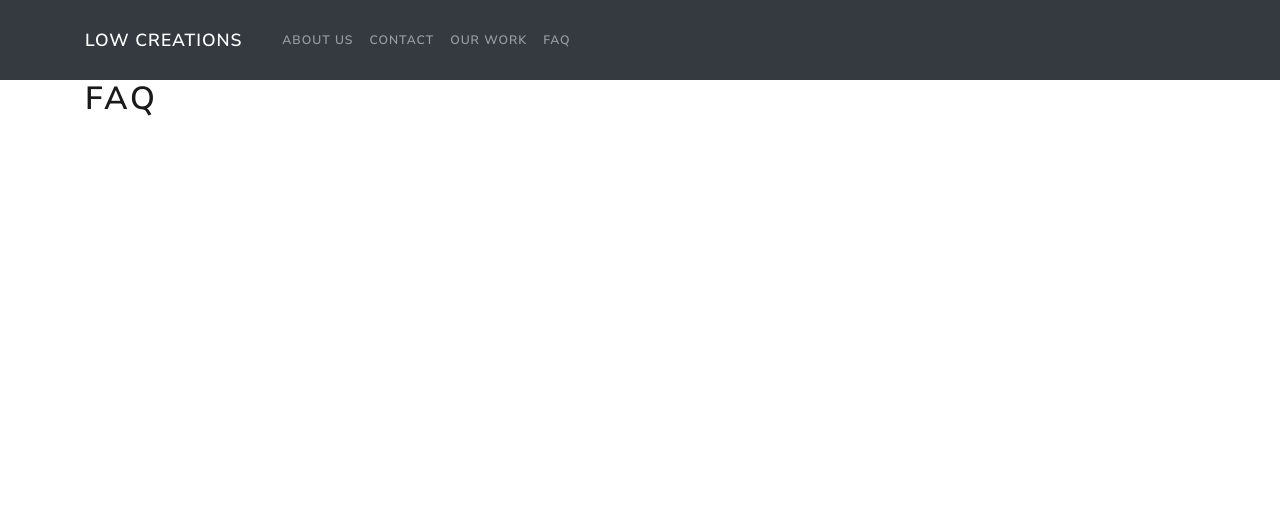
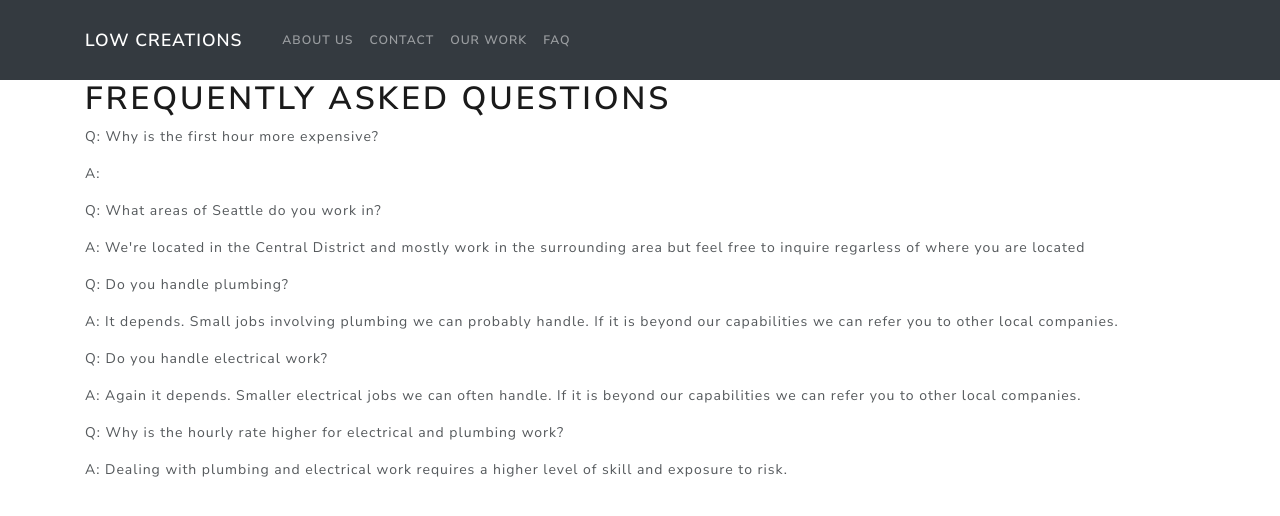
Before and after one commit to PeteLow-13/LowCreations, a React (Create React App) app: page /faq in a window 1280 px wide. Shown: the top 516 px of the page. Built offline with nearby package versions, Linux system fonts and the light colour scheme.

Commit message:
added content to FAQ

```diff
--- a/src/Screens/FAQScreen.js
+++ b/src/Screens/FAQScreen.js
@@ -3,7 +3,17 @@ import React from 'react';
 const FAQScreen = () => {
   return (
     <div>
-      <h1>FAQ</h1>
+      <h1>Frequently Asked Questions</h1>
+      <p>Q: Why is the first hour more expensive?</p>
+      <p>A: </p>
+      <p>Q: What areas of Seattle do you work in?</p>
+      <p>A: We're located in the Central District and mostly work in the surrounding area but feel free to inquire regarless of where you are located</p>
+      <p>Q: Do you handle plumbing?</p>
+      <p>A: It depends. Small jobs involving plumbing we can probably handle. If it is beyond our capabilities we can refer you to other local companies.</p>
+      <p>Q: Do you handle electrical work?</p>
+      <p>A: Again it depends. Smaller electrical jobs we can often handle. If it is beyond our capabilities we can refer you to other local companies.</p>
+      <p>Q: Why is the hourly rate higher for electrical and plumbing work?</p>
+      <p>A: Dealing with plumbing and electrical work requires a higher level of skill and exposure to risk. </p>
     </div>
   );
 };
```
